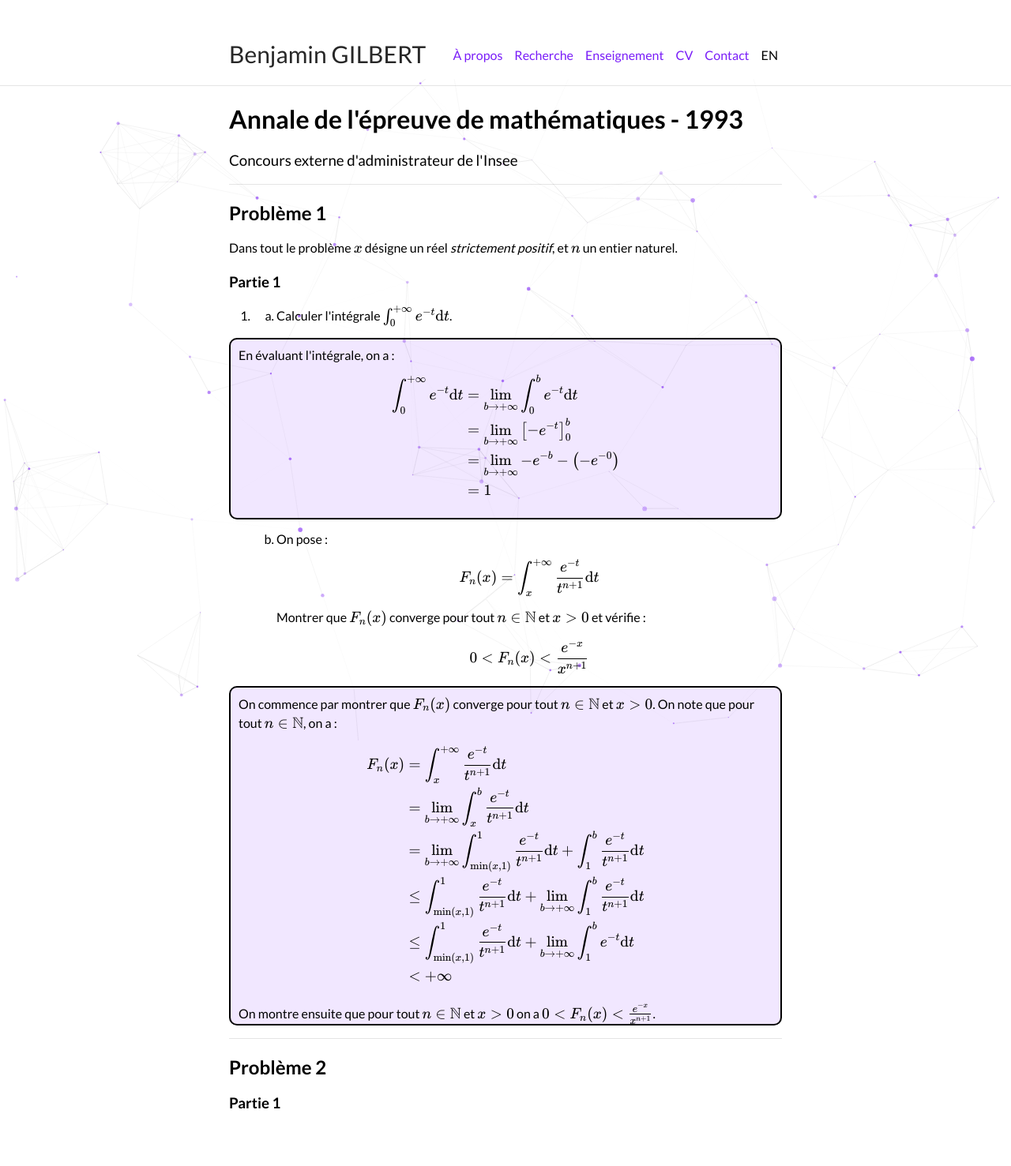
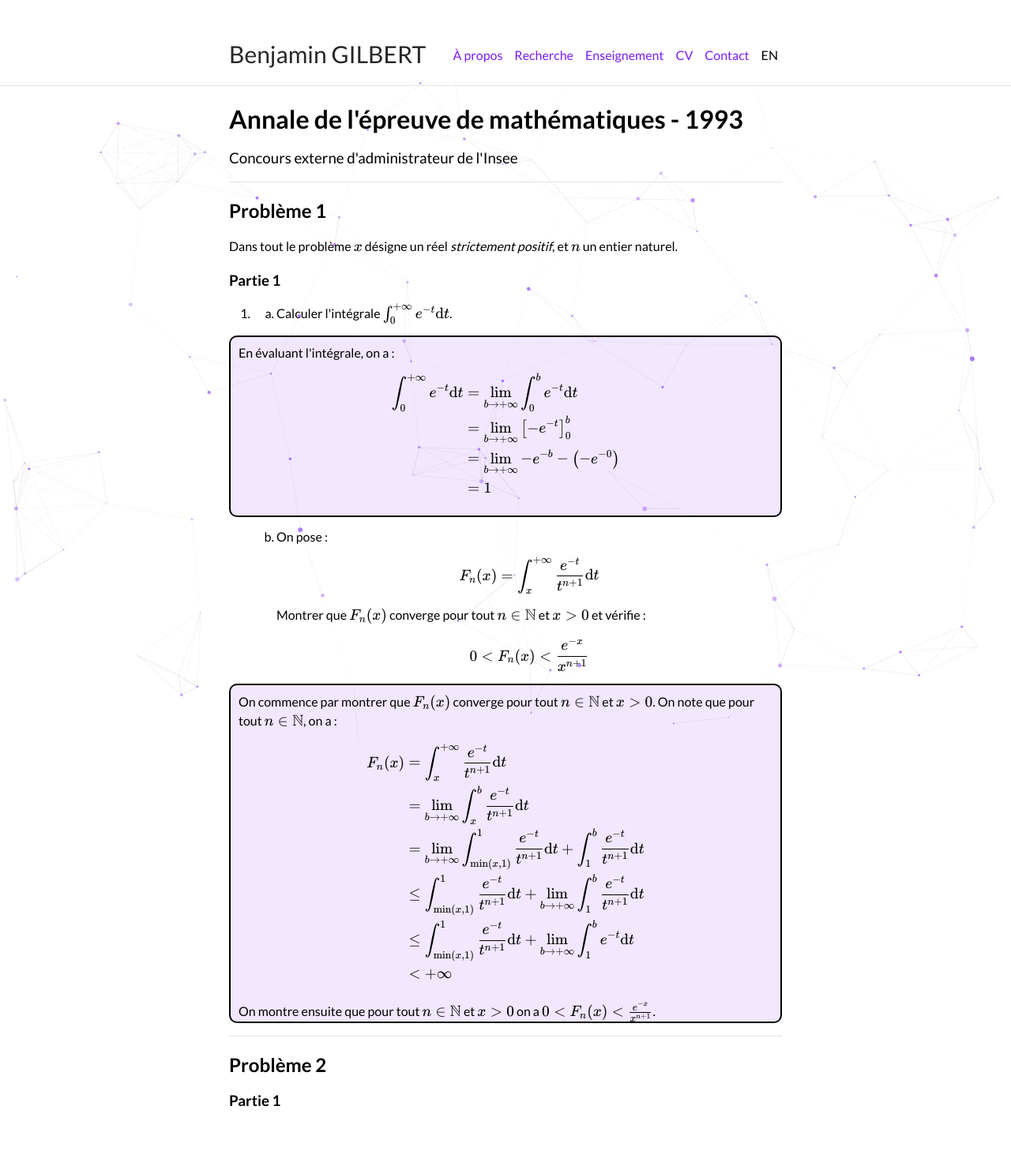
Before and after one commit to bglbrt/bglbrt.github.io, a Jekyll site: the page built from fr/corrections/administrateur_externe_1993.md, in a window 1280 px wide. Shown: the whole page at 79% size. Built offline with Jekyll 4.4.1, drawn with Linux system fonts in a browser that asks for light colours; nearby versions of some CDN libraries.

Commit message:
Mise à jour des corrections

```diff
--- a/fr/corrections/administrateur_externe_1993.md
+++ b/fr/corrections/administrateur_externe_1993.md
@@ -6,7 +6,7 @@ lang: "fr"
 katex: True
 ---
 
-<h1>Annale de l'épreuve de mathématiques - 1993</h1>
+<h1 style="margin-bottom: 0">Annale de l'épreuve de mathématiques - 1993</h1>
 <h3 style="font-weight: normal">Concours externe d'administrateur de l'Insee</h3>
 
 ---
```
